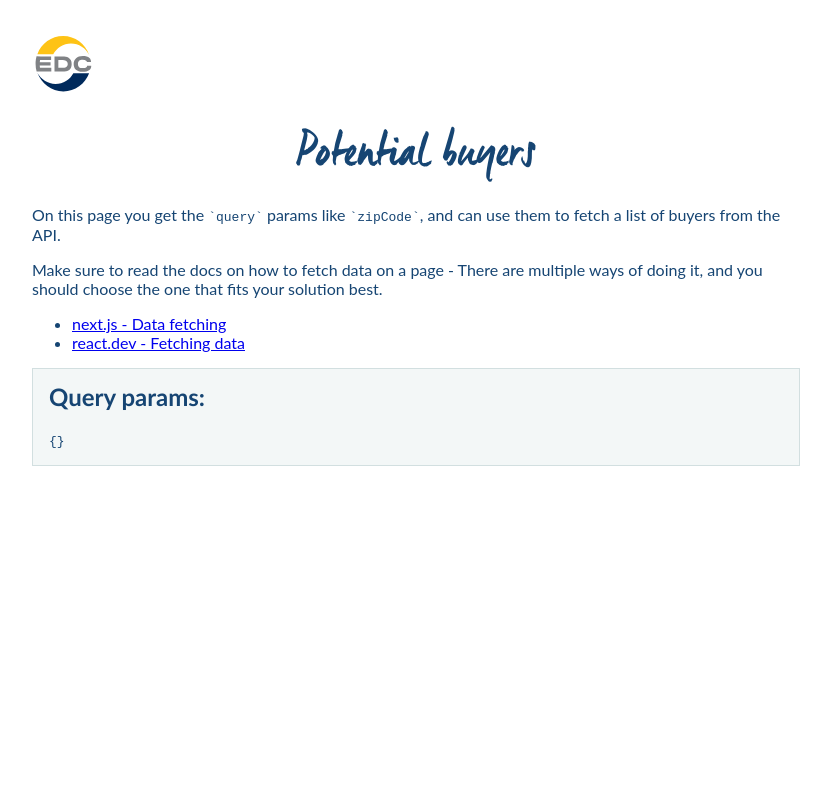
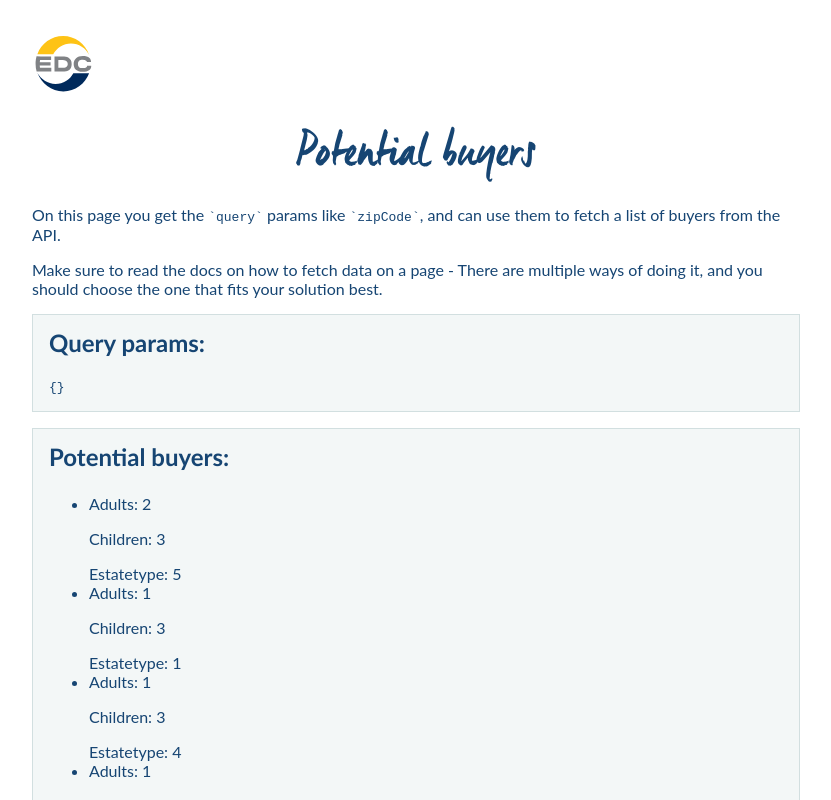
Before and after one commit to chri42mp/charlie-tango-case, a Next.js app: page /buyers in a window 1280 px wide. Shown: the top 800 px of the page, without its empty margins (224-1055 px from the left). Built offline with nearby package versions, Linux system fonts and the light colour scheme; a web font is replaced by a local one.

Commit message:
Api and fetch

```diff
--- a/src/pages/buyers/index.js
+++ b/src/pages/buyers/index.js
@@ -14,6 +14,8 @@ export async function getServerSideProps() {
 
 export default function Buyers(props) {
   const { query } = useRouter();
+  const potentialBuyers = props.data;
+
   return (
     <>
       <Head>
@@ -32,24 +34,7 @@ export default function Buyers(props) {
           multiple ways of doing it, and you should choose the one that fits
           your solution best.
         </p>
-        <ul>
-          <li>
-            <a
-              href="https://nextjs.org/docs/basic-features/data-fetching/get-server-side-props"
-              target="_blank"
-            >
-              next.js - Data fetching
-            </a>
-          </li>
-          <li>
-            <a
-              href="https://react.dev/learn/synchronizing-with-effects#fetching-data"
-              target="_blank"
-            >
-              react.dev - Fetching data
-            </a>
-          </li>
-        </ul>
+
         <div className={styles.content}>
           <h2>Query params:</h2>
           <pre>
@@ -57,12 +42,18 @@ export default function Buyers(props) {
           </pre>
         </div>
 
-        {/* <div className={styles.content}>
-          <h2>Query params:</h2>
-          <pre>
-            <code>{JSON.stringify(query, null, 2)}</code>
-          </pre>
-        </div> */}
+        <div className={styles.content}>
+          <h2>Potential buyers:</h2>
+          <ul>
+            {potentialBuyers.map((buyer) => (
+              <li key={buyer.id}>
+                <p>Adults: {buyer.adults}</p>
+                <p>Children: {buyer.children}</p>
+                <p>Estatetype: {buyer.estateType}</p>
+              </li>
+            ))}
+          </ul>
+        </div>
       </div>
     </>
   );
```
